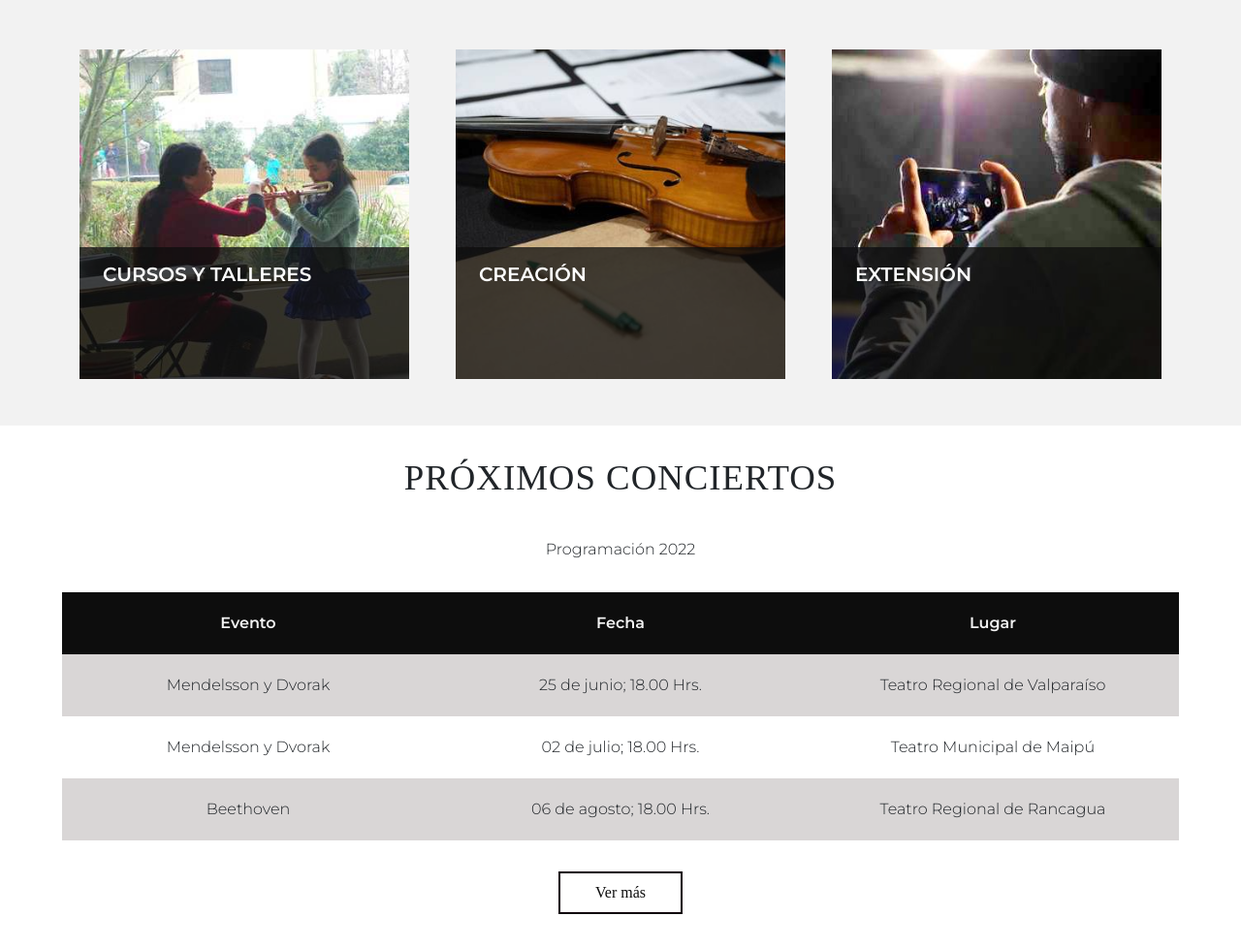
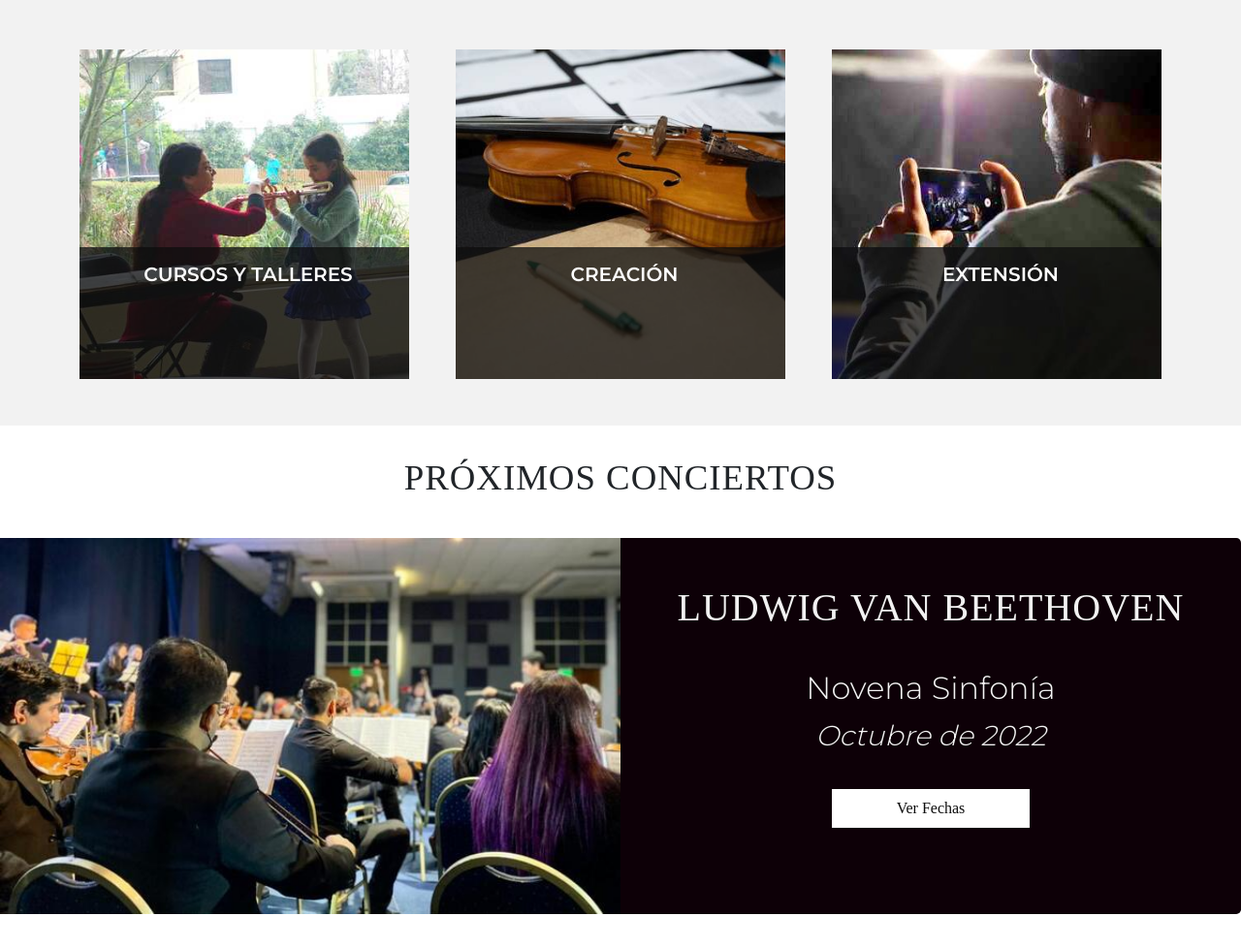
Before and after one commit to CamilleAlcavil/proyecto-eufonia, a website: page index.html in a window 1280 px wide. Shown: the part 1567-2545 px from the top of the page at 97% size. Drawn offline with nearby package versions, Linux system fonts and the light colour scheme; a web font is replaced by a local one.

Commit message:
se ajusta estilo de paginas

```diff
--- a/index.html
+++ b/index.html
@@ -108,13 +108,13 @@
           </div>
           <div class="container">
             <div class="row row-cols-1 row-cols-md-3 g-md-3 g-lg-5">
-              <div class="col ">
+              <div class="col">
                 <div class="card border-0 my-5 rounded-0">
                   <a href="./pages/education.html">
                     <img src="./img/clases.jpg" class="card-img rounded-0" alt="Estudiante aprendiendo flauta traversa">
                     <div class="card-img-overlay rounded-0 fs-2">
                       <div class="text-down">
-                        <h5 class="card-title">CURSOS Y TALLERES</h5>
+                        <h5 class="card-title text-center">CURSOS Y TALLERES</h5>
                       </div>
                     </div>
                   </a>
@@ -126,7 +126,7 @@
                     <img src="./img/investigacion.jpg" class="card-img rounded-0" alt="Violín y partituras">
                     <div class="card-img-overlay rounded-0 fs-2">
                       <div class="text-down">
-                        <h5 class="card-title">CREACIÓN</h5>
+                        <h5 class="card-title text-center">CREACIÓN</h5>
                       </div>
                     </div>
                   </a>
@@ -139,7 +139,7 @@
                       alt="Joven grabando un concierto con su teléfono">
                     <div class="card-img-overlay rounded-0 fs-2">
                       <div class="text-down">
-                        <h5 class="card-title">EXTENSIÓN</h5>
+                        <h5 class="card-title text-center">EXTENSIÓN</h5>
                       </div>
                     </div>
                   </a>
@@ -152,39 +152,19 @@
     <!--Sección Cartelera Conciertos-->
     <section class="cartelera">
       <h2>PRÓXIMOS CONCIERTOS</h2>
-      <caption>
-        Programación 2022
-      </caption>
-
-      <div data-aos="fade-down" data-aos-easing="linear" data-aos-duration="1000">
-        <table>
-          <thead>
-            <tr>
-              <th>Evento</th>
-              <th>Fecha</th>
-              <th>Lugar</th>
-            </tr>
-          </thead>
-          <tbody>
-            <tr>
-              <td>Mendelsson y Dvorak</td>
-              <td>25 de junio; 18.00 Hrs.</td>
-              <td>Teatro Regional de Valparaíso</td>
-            </tr>
-            <tr>
-              <td>Mendelsson y Dvorak</td>
-              <td>02 de julio; 18.00 Hrs.</td>
-              <td>Teatro Municipal de Maipú</td>
-            </tr>
-            <tr>
-              <td>Beethoven</td>
-              <td>06 de agosto; 18.00 Hrs.</td>
-              <td>Teatro Regional de Rancagua</td>
-            </tr>
-          </tbody>
-        </table>
-        <a class="button" href="./pages/orchestra.html#concert">Ver más</a>
-      </div>
+      <article class="estreno">
+        <div class="estrenoImg">
+          <img src="./img/violines.jpeg" alt="Beethoven">
+        </div>
+        <div class="estrenoTexto">
+          <h3>LUDWIG VAN BEETHOVEN</h3>
+          <h4>Novena Sinfonía</h4>
+          <p>Octubre de 2022</p>
+          <div class="buttonContactanos">
+            <a class="button" href="./pages/orchestra.html#concert">Ver Fechas</a>
+          </div>
+        </div>
+      </article>
     </section>
 
     <!--Sección Súmate-->
--- a/scss/layouts/_index.scss
+++ b/scss/layouts/_index.scss
@@ -52,13 +52,13 @@
   overflow: hidden;
   font-weight: 500;
 
-  @media (min-width: 768px) {
+  @include tablet {
     height: 3rem;
     font-size: 3rem;
     line-height: 3rem;
   }
 
-  @media (min-width: 992px) {
+  @include desktop {
     height: 3.5rem;
     font-size: 3.5rem;
     line-height: 3.5rem;
@@ -230,7 +230,6 @@
   }
 
   .card-img-overlay {
-    @extend a;
     color: $color-default;
     background-color: #0d0d0dbd;
     margin-top: 60%;
@@ -249,6 +248,9 @@
   }
 
   .card {
+    overflow: hidden;
+
+    a {
       -webkit-transition: all 0.25s ease-in-out;
       -moz-transition: all 0.25s ease-in-out;
       -o-transition: all 0.25s ease-in-out;
@@ -256,7 +258,6 @@
       transition: all 0.25s ease-in-out;
 
       &:hover {
-      opacity: 1;
         transform: scale(1.15, 1.15);
         -webkit-transform: scale(1.15, 1.15);
         -moz-transform: scale(1.15, 1.15);
@@ -265,27 +266,62 @@
       }
     }
   }
+}
 
 .cartelera {
-  display: flex;
-  flex-direction: column;
-  justify-content: space-between;
-  margin-bottom: 3rem;
-  align-items: center;
+  display: grid;
+  margin-bottom: 5rem;
+}
 
-  h2 {
+.estreno {
+  display: grid;
+  grid-template-columns: 1fr;
+  background-color: $color-primary;
+  border-radius: 0.3rem;
+
+  @include tablet {
+    display: grid;
+    grid-template-columns: 2fr 2fr;
+  }
+}
+
+.estrenoTexto {
+  color: $color-secondary;
   text-align: center;
-    font-family: "Frank Ruhl Libre", serif;
+  padding-bottom: 2rem;
+
+  h3 {
+    font-size: 2.5rem;
+    font-family: $font-special;
     letter-spacing: 1px;
+    padding-top: 3rem;
+  }
+
+  h4 {
+    font-size: 2rem;
+    padding-top: 0rem;
+  }
+
+  p {
+    font-size: 1.8rem;
+    font-style: italic;
+    text-align: center;
   }
 
   .button {
+    background-color: $color-default;
     display: block;
     margin: 0 auto;
-    margin-top: 2rem;
-    margin-bottom: 2rem;
     padding-top: 0.5rem;
     padding-bottom: 0.5rem;
-    width: 8rem;
+    width: 10rem;
+
+    @include tablet {
+      width: 13rem;
+    }
+
+    &:hover {
+      color: $color-primary;
     }
   }
+}
--- a/scss/layouts/_join.scss
+++ b/scss/layouts/_join.scss
@@ -38,6 +38,13 @@
 
   .aporte {
     align-self: center;
+
+    p {
+      padding-top: 2rem;
+      @include tablet {
+        padding-top: 0rem;
+      }
+    }
   }
 
   .botonesGrid {
@@ -76,6 +83,13 @@
 
   @include desktop {
     padding: 4rem 0rem 4rem 0rem;
+  }
+
+  p {
+    padding-top: 2rem;
+    @include tablet {
+      padding-top: 0rem;
+    }
   }
 
     .contactanos {
```
Also changed, not shown: pages/join.html (+4 -4 lines), pages/orchestra.html (+7 -17 lines), css/style.css, img/join3.jpeg (deleted), img/violines.jpeg (added), 2 other files. Lines whose indentation alone changed are shown as unchanged.
